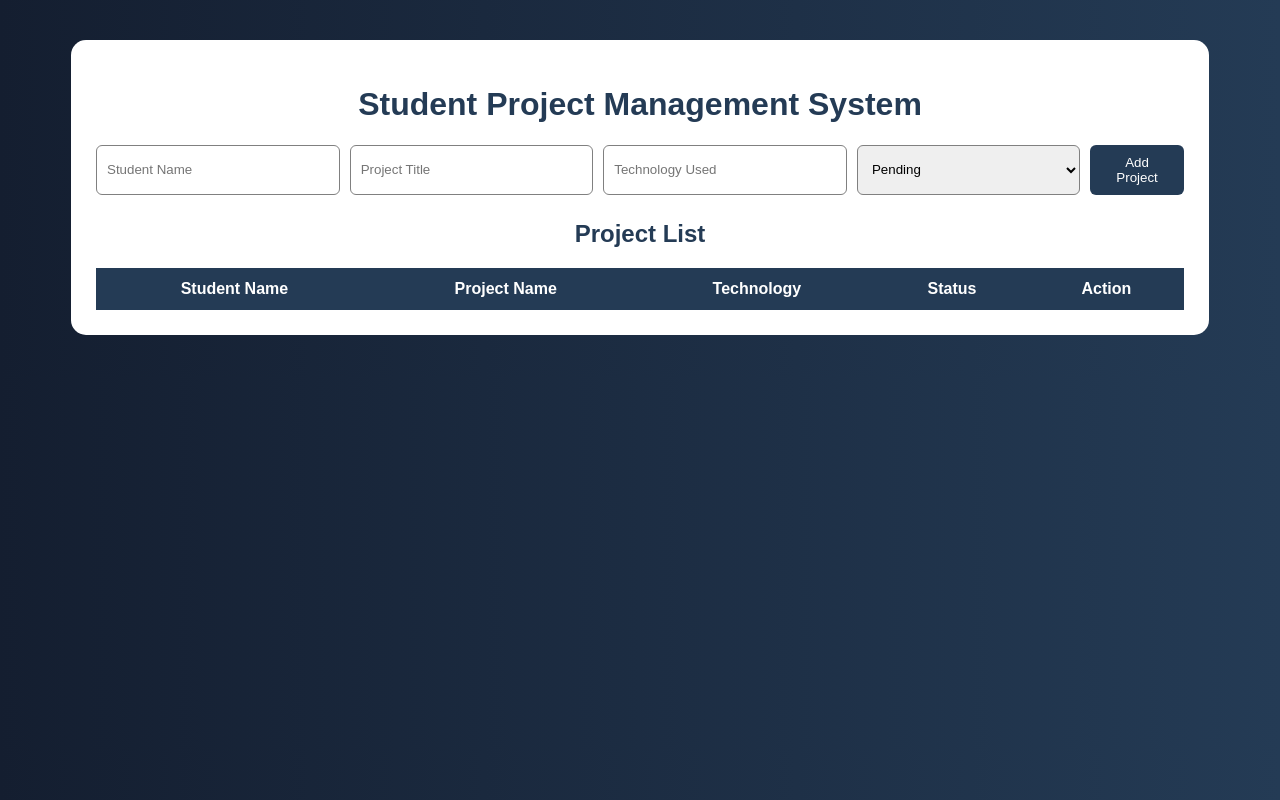
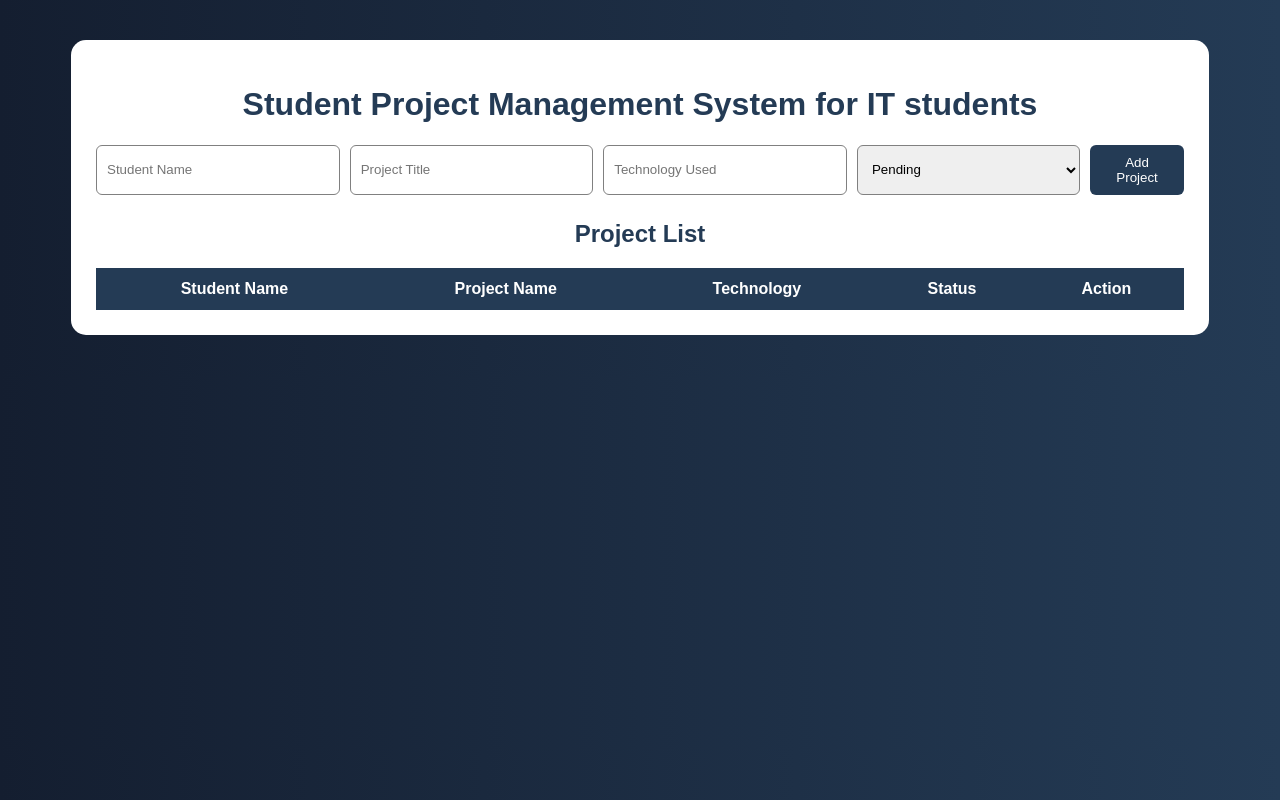
Before and after one commit to narayanatavva123/student-project-management-system, a website: page public/index.html in a window 1280 px wide. Drawn offline with Linux system fonts and the light colour scheme; no server answers.

Commit message:
Update heading for Student Project Management System

```diff
--- a/public/index.html
+++ b/public/index.html
@@ -7,7 +7,7 @@
 <body>
 
 <div class="container">
-  <h1>Student Project Management System </h1>
+  <h1>Student Project Management System for IT students </h1>
 
   <div class="form-box">
     <input type="text" id="studentName" placeholder="Student Name">
```
